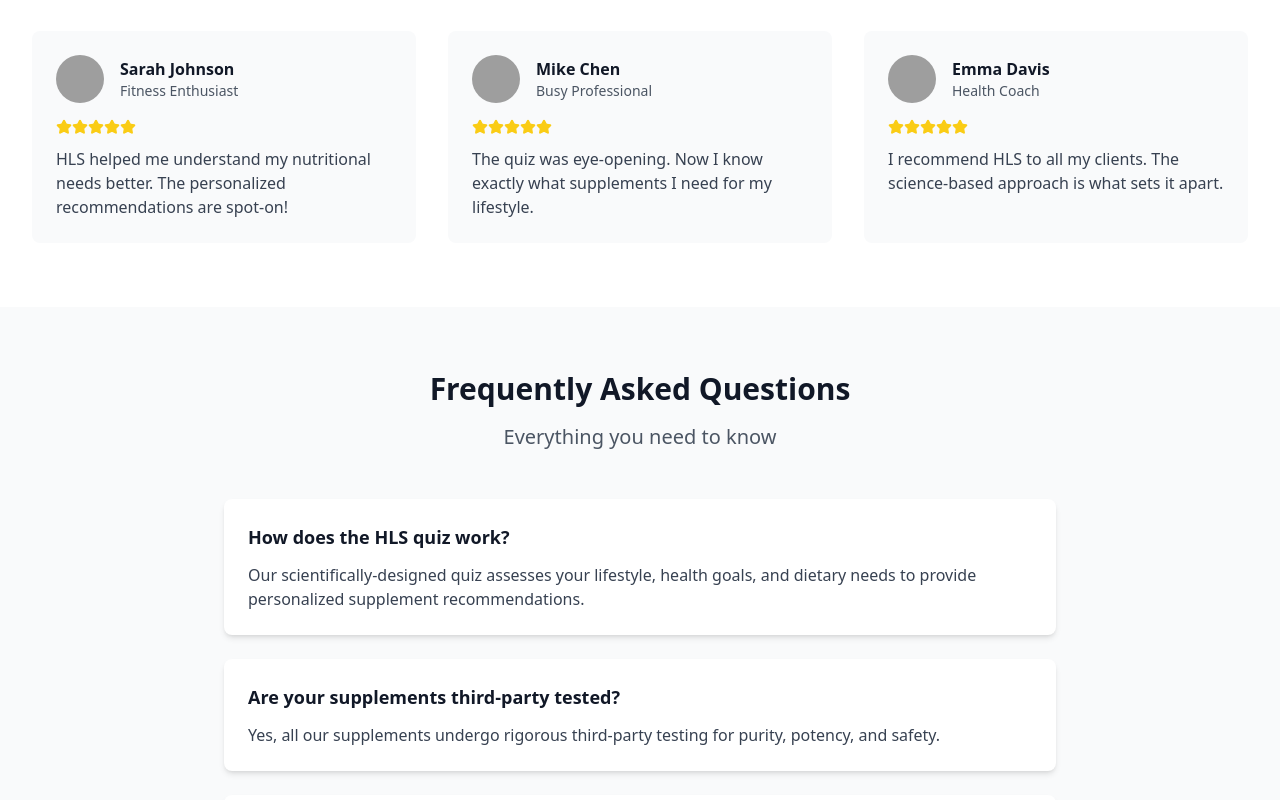
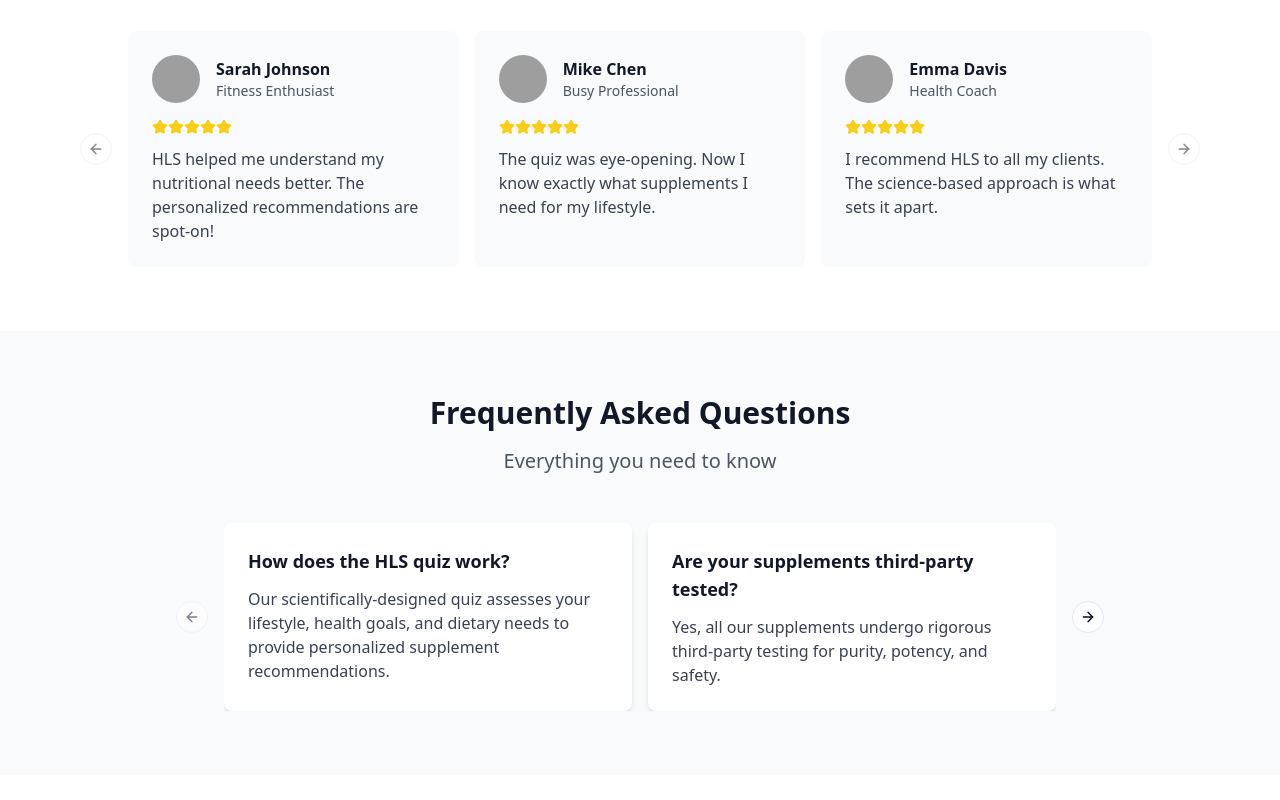
Before and after one commit to Folexy13/hls-new-fe, a React (Vite) app: page / in a window 1280 px wide. Shown: the part 2160-2960 px from the top of the page. Built offline with nearby package versions, Linux system fonts and the light colour scheme; grey boxes are pictures that could not be loaded.

Commit message:
feat: Implement horizontal scrolling carousels
Refactor the testimonial and FAQ sections on the landing page to use horizontal scrolling carousels for improved user experience.

```diff
--- a/src/pages/Homepage.tsx
+++ b/src/pages/Homepage.tsx
@@ -1,6 +1,13 @@
 import React from 'react';
 import { Link } from 'react-router-dom';
 import { ArrowDown, Star, CheckCircle, TrendingUp, Users, Award, Dna, Banknote, Truck, Stethoscope, Gift } from 'lucide-react';
+import {
+  Carousel,
+  CarouselContent,
+  CarouselItem,
+  CarouselNext,
+  CarouselPrevious,
+} from "@/components/ui/carousel";
 import doctor from '../images/bannerdoctor.png'
 import leftPill from '../images/leftPill.png';
 import rightPill from '../images/rightPill.png';
@@ -289,9 +296,11 @@ const Homepage: React.FC = () => {
             <p className="text-xl text-gray-600">Real stories from real people</p>
           </div>
 
-          <div className="grid grid-cols-1 md:grid-cols-3 gap-8">
+          <Carousel className="w-full max-w-5xl mx-auto">
+            <CarouselContent>
               {testimonials.map((testimonial, index) => (
-              <div key={index} className="bg-gray-50 rounded-lg p-6">
+                <CarouselItem key={index} className="md:basis-1/2 lg:basis-1/3">
+                  <div className="bg-gray-50 rounded-lg p-6 h-full">
                     <div className="flex items-center mb-4">
                       <img
                         src={testimonial.image}
@@ -310,8 +319,12 @@ const Homepage: React.FC = () => {
                     </div>
                     <p className="text-gray-700">{testimonial.content}</p>
                   </div>
+                </CarouselItem>
               ))}
-          </div>
+            </CarouselContent>
+            <CarouselPrevious />
+            <CarouselNext />
+          </Carousel>
         </div>
       </section>
 
@@ -323,14 +336,20 @@ const Homepage: React.FC = () => {
             <p className="text-xl text-gray-600">Everything you need to know</p>
           </div>
 
-          <div className="space-y-6">
+          <Carousel className="w-full">
+            <CarouselContent>
               {faqs.map((faq, index) => (
-              <div key={index} className="bg-white rounded-lg p-6 shadow-md">
+                <CarouselItem key={index} className="md:basis-1/2">
+                  <div className="bg-white rounded-lg p-6 shadow-md h-full">
                     <h3 className="text-lg font-semibold text-gray-900 mb-3">{faq.question}</h3>
                     <p className="text-gray-700">{faq.answer}</p>
                   </div>
+                </CarouselItem>
               ))}
-          </div>
+            </CarouselContent>
+            <CarouselPrevious />
+            <CarouselNext />
+          </Carousel>
         </div>
       </section>
 
```
Lines whose indentation alone changed are shown as unchanged.
